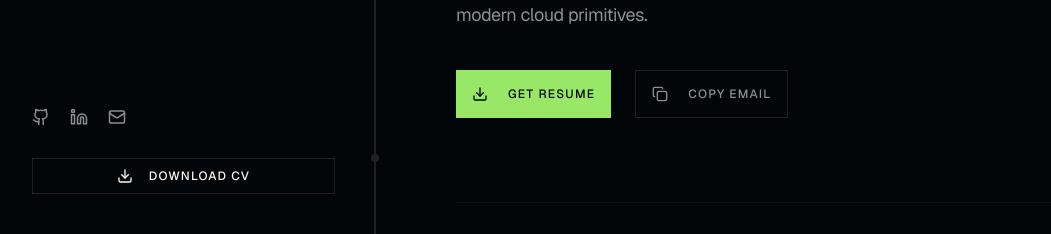
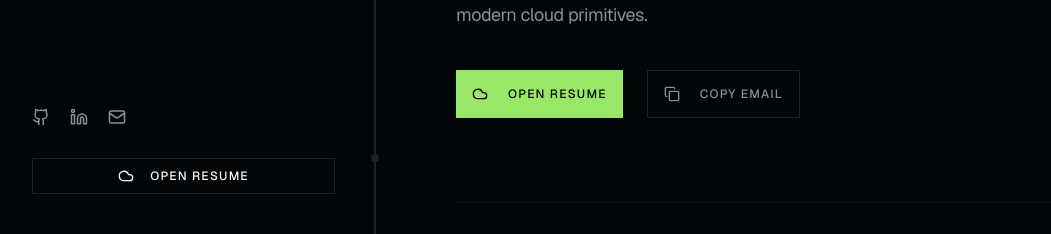
Before and after one commit to Hlib-Rachkovskyy/PortfolioCV, a Next.js app: page / in a window 1280 px wide. Shown: the part 566-800 px from the top of the page, without its empty margins (8-1059 px from the left). Built offline with nearby package versions, Linux system fonts and the light colour scheme.

Commit message:
style: changed icons at resume buttons

```diff
--- a/components/portfolio/intro-section.tsx
+++ b/components/portfolio/intro-section.tsx
@@ -1,7 +1,7 @@
 "use client";
 
 import { Button } from "@/components/ui/button";
-import { Download, Copy } from "lucide-react";
+import {Copy, Cloud} from "lucide-react";
 import { toast } from "sonner";
 
 export function IntroSection() {
@@ -37,8 +37,8 @@ export function IntroSection() {
           <div className="flex flex-wrap gap-6 pt-4">
             <Button asChild size="lg" className="h-12 px-8 bg-primary text-primary-foreground hover:scale-[1.02] transition-transform rounded-none font-sans uppercase tracking-widest text-xs">
                 <a href="https://drive.google.com/file/d/127Qp10SKehf_8Szhh-JUKJvsTOAeygN0/view?usp=sharing" target="_blank" rel="noopener noreferrer">
-                <Download className="mr-3 h-4 w-4" />
-                Get Resume
+                <Cloud className="mr-3 h-4 w-4" />
+                Open Resume
               </a>
             </Button>
             <Button variant="outline" size="lg" className="h-12 px-8 border-muted-foreground/20 hover:border-primary hover:bg-transparent hover:text-primary transition-all rounded-none font-sans uppercase tracking-widest text-xs" onClick={copyEmail}>
--- a/components/portfolio/navigation.tsx
+++ b/components/portfolio/navigation.tsx
@@ -1,7 +1,7 @@
 "use client";
 
 import { useState, useEffect } from "react";
-import { Menu, X, Download, Github, Linkedin, Mail } from "lucide-react";
+import { Menu, X, Github, Linkedin, Mail, Cloud } from "lucide-react";
 import { Button } from "@/components/ui/button";
 
 const navItems = [
@@ -124,9 +124,10 @@ export function Navigation() {
         </div>
 
         <Button asChild variant="outline" className="w-full border-muted-foreground/20 hover:border-primary hover:bg-primary/5 hover:text-primary transition-all rounded-none font-sans text-xs uppercase tracking-widest">
-          <a href="/Hlib_Rachkovskyy_CV.pdf" target="_blank">
-            <Download className="mr-2 h-3 w-3" />
-            Download CV
+          <a href="https://drive.google.com/file/d/127Qp10SKehf_8Szhh-JUKJvsTOAeygN0/view?usp=sharing" target="_blank"
+             rel="noopener noreferrer">
+            <Cloud className="mr-2 h-3 w-3"/>
+            OPEN RESUME
           </a>
         </Button>
       </div>
```
